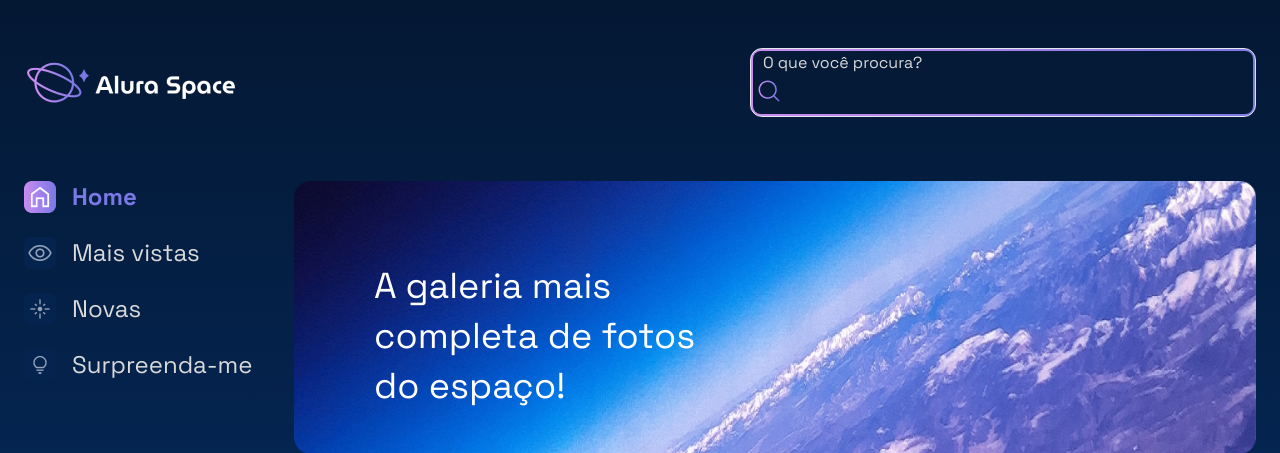
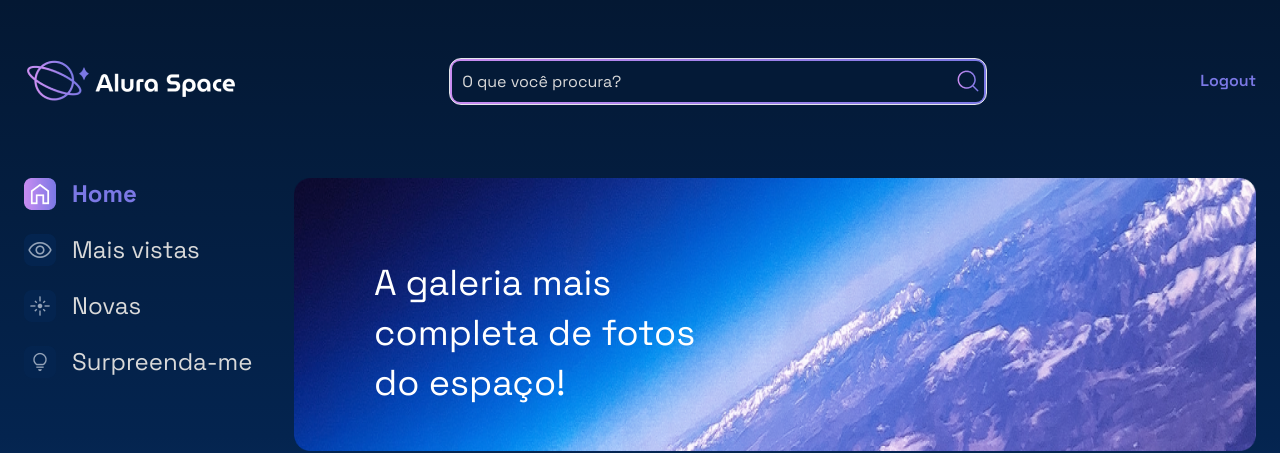
Before and after one commit to emidiovaleretto/alura-space, a Django app: page / in a window 1280 px wide. Shown: the top 453 px of the page. Run offline with Django 5.2, Linux system fonts and the light colour scheme; the visitor is signed in with stand-in values (Sample User, id 1); data that the repository does not hold is empty; style sheets or scripts are compiled from the project's sources; some libraries are stand-ins or nearby versions.

Commit message:
refactor: tidy up the header and nav

```diff
--- a/templates/partials/_header.html
+++ b/templates/partials/_header.html
@@ -7,11 +7,24 @@
     <div class="cabecalho__busca">
         <div class="busca__fundo">
             <form action="{% url 'search' %}">
-                <input class="busca__input" type="text" name="search" placeholder="O que você procura?">
-                <button type="submit">
-                    <img class="busca__icone" src="{% static 'img/search.png' %}" alt="ícone de search">
-                </button>
+                <div class="flex items-center">
+                    <input class="busca__input" type="text" name="search" placeholder="O que você procura?">
+                    <button type="submit">
+                        <img class="busca__icone" src="{% static 'img/search.png' %}" alt="ícone de search">
+                    </button>
+                </div>
             </form>
         </div>
     </div>
+    <div>
+        <nav class="cabecalho__menu">
+            <ul>
+                {% if user.is_authenticated %}
+                    <li><a href="{% url 'signout' %}" class="link">Logout</a></li>
+                {% else %}
+                    <li><a href="{% url 'signin' %}" class="link">Sign in</a></li>
+                    <li><a href="{% url 'signup' %}" class="link">Sign up</a></li>
+                {% endif %}
+            </ul>
+        </nav>
 </header>
--- a/theme/static_src/src/styles.css
+++ b/theme/static_src/src/styles.css
@@ -22,12 +22,16 @@
     @apply flex rounded-xl border bg-gradient-to-r from-[#C98CF1] to-[#7B78E5] h-auto p-0.5 w-auto
 }
 
+.cabecalho__menu ul {
+    @apply flex items-center gap-2 text-white
+}
+
 .busca__fundo {
     @apply flex items-center bg-[#041A37] rounded-lg mx-auto w-full
 }
 
 .busca__input {
-    @apply flex items-center bg-transparent border-none text-base h-6 p-[10px] w-[500px] placeholder:text-[#D9D9D9]
+    @apply flex items-center bg-transparent border-none text-base text-white h-full p-[10px] w-[500px] placeholder:text-[#D9D9D9]
 }
 
 .busca__icone {
@@ -122,6 +126,10 @@
     @apply bg-gray-50 border border-gray-300 text-gray-900 text-sm rounded-lg focus:ring-blue-500 focus:border-blue-500 block w-full p-2.5 mb-2
 }
 
+.link {
+    @apply text-[#7B78E5] font-semibold text-base hover:underline
+}
+
 .menu-lateral {
     @apply pr-6 box-border min-w-[270px]
 }
```
